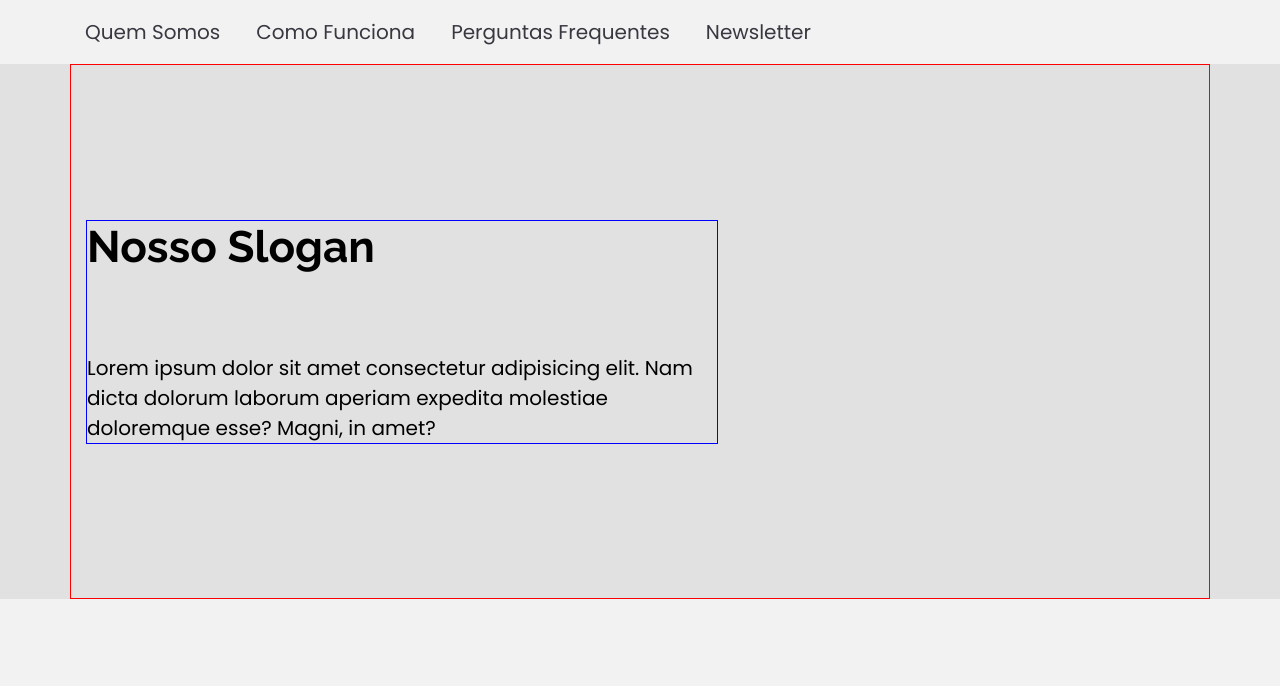
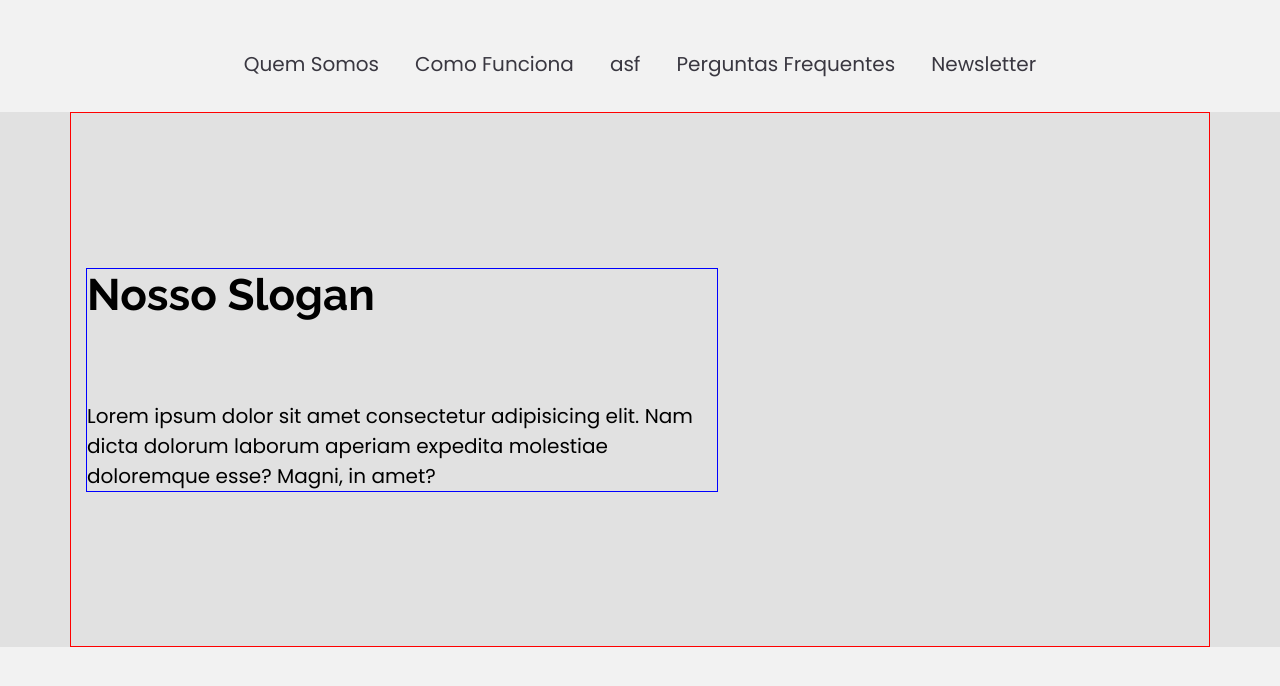
Before and after one commit to stelleal/front-projeto-final-gama, a React (Create React App) app: page / in a window 1280 px wide. Shown: the top 686 px of the page. Built offline with nearby package versions, Linux system fonts and the light colour scheme.

Commit message:
Atualização de medidas e navbar

```diff
--- a/src/components/Navbar/index.jsx
+++ b/src/components/Navbar/index.jsx
@@ -8,6 +8,7 @@ export function Navbar() {
         <ul>
           <li><a href=".">Quem Somos</a></li>
           <li><a href=".">Como Funciona</a></li>
+          <li><a href="."><img src="" alt="" />asf </a></li>
           <li><a href=".">Perguntas Frequentes</a></li>
           <li><a href=".">Newsletter</a></li>
         </ul>
--- a/src/components/Navbar/styles.js
+++ b/src/components/Navbar/styles.js
@@ -3,7 +3,9 @@ import styled from 'styled-components';
 export const Container = styled.header`
 	max-width: 1140px;
 	margin: 0 auto;
-  padding: 0 15px;
+  padding: 2rem 1rem 1rem;
+  display: flex;
+  justify-content: center;
 	nav ul {
 		display: flex;
 		align-items: center;
```
